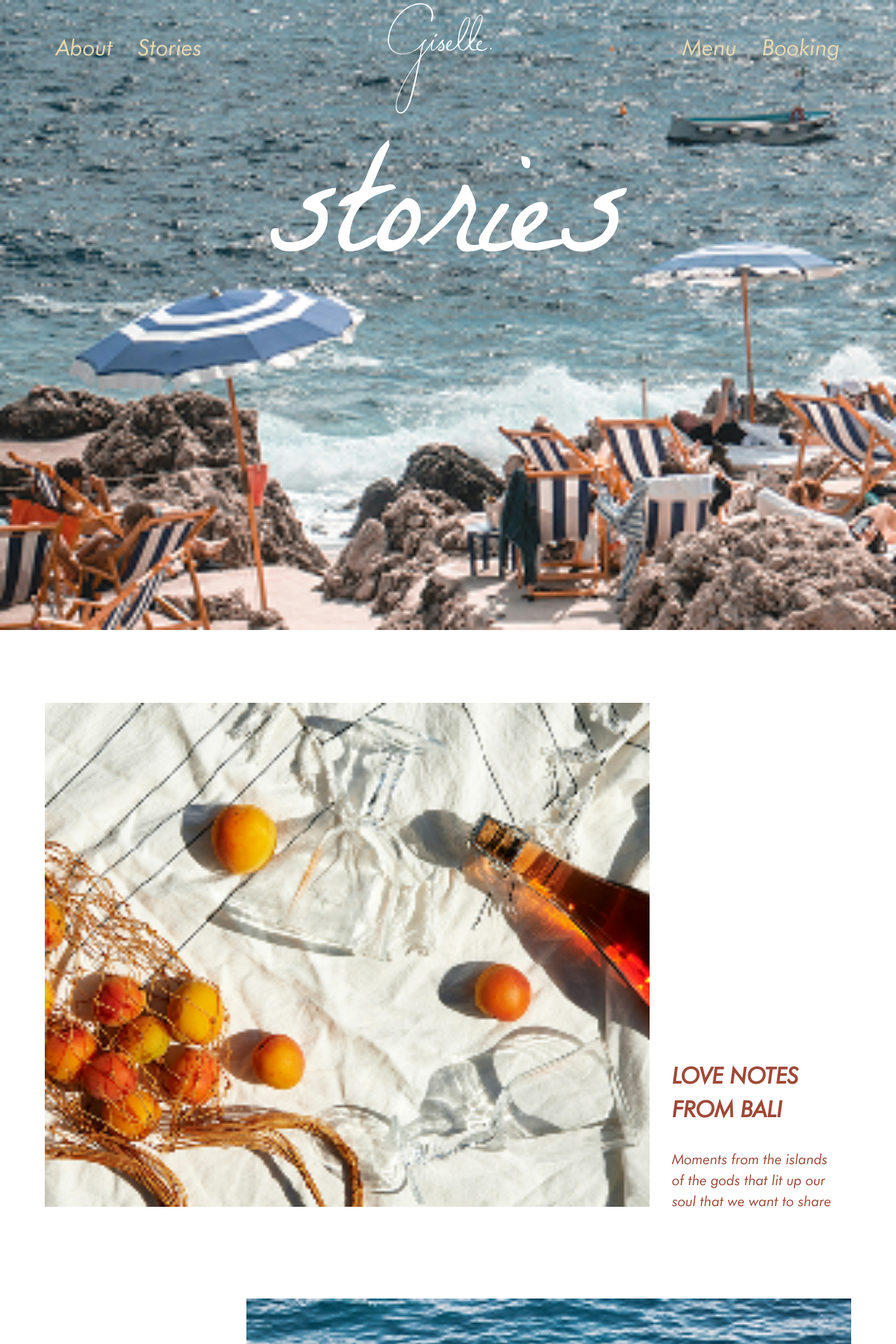
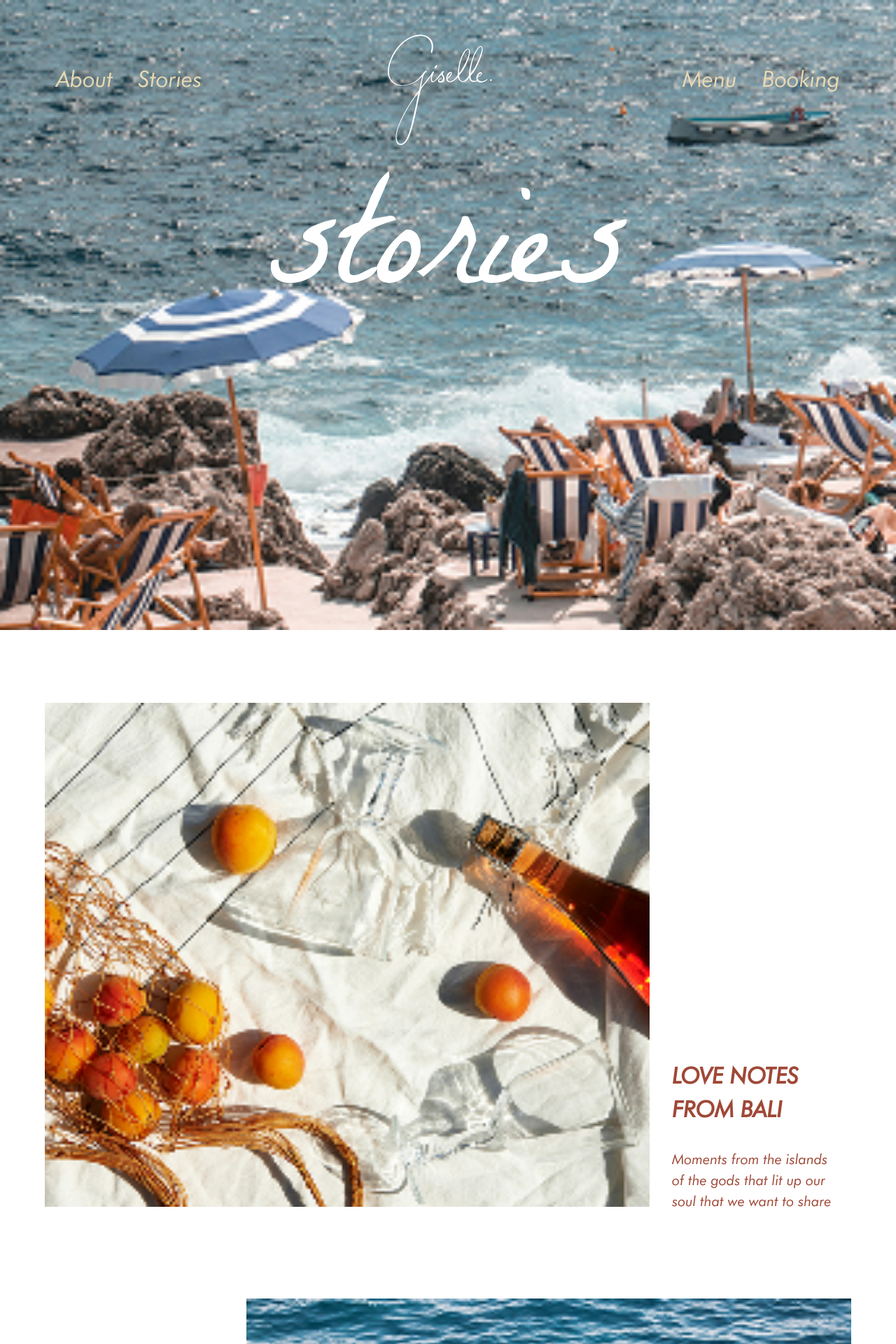
Before and after one commit to dezoul/Giselle, a Jekyll site: the page built from stories.html, in a window 1280 px wide. Shown: the top 1920 px of the page at 70% size. Built offline with Jekyll 4.4.1, drawn with Linux system fonts in a browser that asks for light colours.

Commit message:
header standidization

```diff
--- a/events.html
+++ b/events.html
@@ -15,7 +15,7 @@ footer:
     background: dark
 ---
 
-<header class="bright-section bg-cover bg-center text-center relative z-20  min-h-[90vh] pb-32 flex flex-col content-between " style="background-image: url('{{page.banner.image}}'); color: {{page.banner.text-color}};">
+<header class="bright-section bg-cover bg-center text-center relative z-20 md:py-[5vh] min-h-[90vh] pb-32 flex flex-col content-between " style="background-image: url('{{page.banner.image}}'); color: {{page.banner.text-color}};">
     <div class="absolute inset-0" style="opacity:{{page.banner.overlay-color.opacity}}; background:{{page.banner.overlay-color.color}}"></div>
 
     <div class="max-w-screen-2xl w-full mx-auto flex flex-col content-between relative z-30">
--- a/index.html
+++ b/index.html
@@ -26,7 +26,7 @@ slideshow:
 footer:
     background: dark
 ---
-<header class="dark-section bg-cover bg-center text-center relative z-20 pb-16" style="background-image: url('{{page.banner.image}}'); color: {{page.banner.text-color}};">
+<header class="dark-section bg-cover bg-center text-center relative z-20 pb-16 md:py-[5vh]" style="background-image: url('{{page.banner.image}}'); color: {{page.banner.text-color}};">
         <div class="absolute inset-0" style="opacity:{{page.banner.overlay-color.opacity}}; background:{{page.banner.overlay-color.color}}"></div>
         {% if page.banner.video.file %}
         <video autoplay muted loop class="absolute inset-0 w-full h-full object-cover">
--- a/join-us.html
+++ b/join-us.html
@@ -14,7 +14,7 @@ burger-menu:
 footer:
     background: dark
 ---
-<header class="bright-section bg-cover bg-center text-center relative z-20" style="background-image: url('{{page.banner.image}}'); color: {{page.banner.text-color}};">
+<header class="bright-section bg-cover bg-center text-center relative z-20 md:pt-[5vh]" style="background-image: url('{{page.banner.image}}'); color: {{page.banner.text-color}};">
     <div class="absolute inset-0" style="opacity:{{page.banner.overlay-color.opacity}}; background:{{page.banner.overlay-color.color}}"></div>
 
     <div class="max-w-screen-2xl mx-auto flex flex-col content-between relative z-30 pb-[300px] min-h-[90vh] ">
--- a/menu.html
+++ b/menu.html
@@ -87,7 +87,7 @@ deserts:
 footer:
     background: dark
 ---
-<header class="bright-section text-center relative z-20" style=" color: {{page.banner.text-color}};">
+<header class="bright-section text-center relative z-20 md:py-[5vh]" style=" color: {{page.banner.text-color}};">
         <div class="absolute inset-0 hidden md:grid grid-cols-2">
             <div class="absolute top-0 left-0 right-[50vw] h-full bg-cover bg-center" style="background-image: url('{{page.banner.image}}'); ">
 
--- a/stories.html
+++ b/stories.html
@@ -16,7 +16,7 @@ footer:
     background: dark
 ---
 
-<header class="dark-section md:min-h-screen bg-cover bg-center text-center relative z-20">
+<header class="dark-section md:min-h-screen bg-cover bg-center text-center relative z-20 md:py-[5vh]">
     <div class="absolute inset-0" style="opacity:{{page.banner.overlay-color.opacity}}; background:{{page.banner.overlay-color.color}}"></div>
     <div class="max-w-screen-2xl mx-auto flex flex-col content-between md:min-h-[90vh] relative z-30">
         {% include nav.html  %}
```
